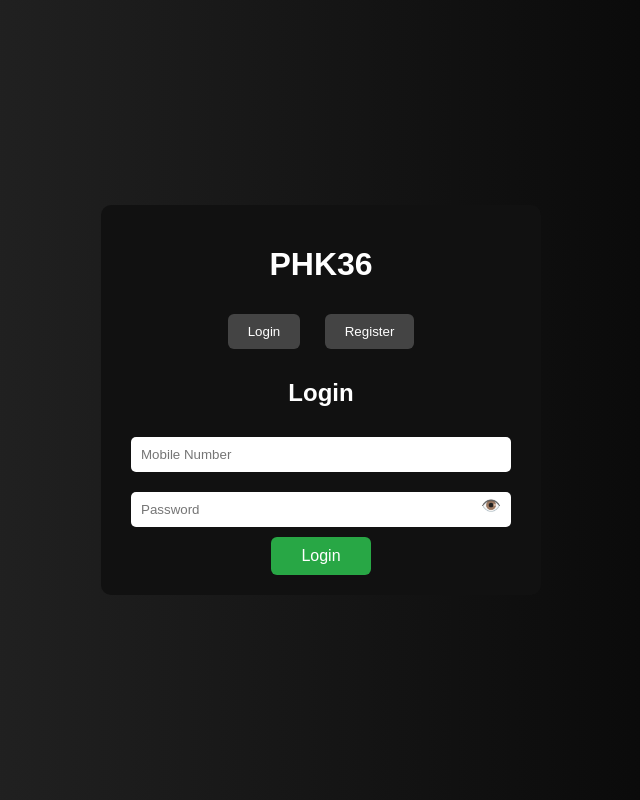
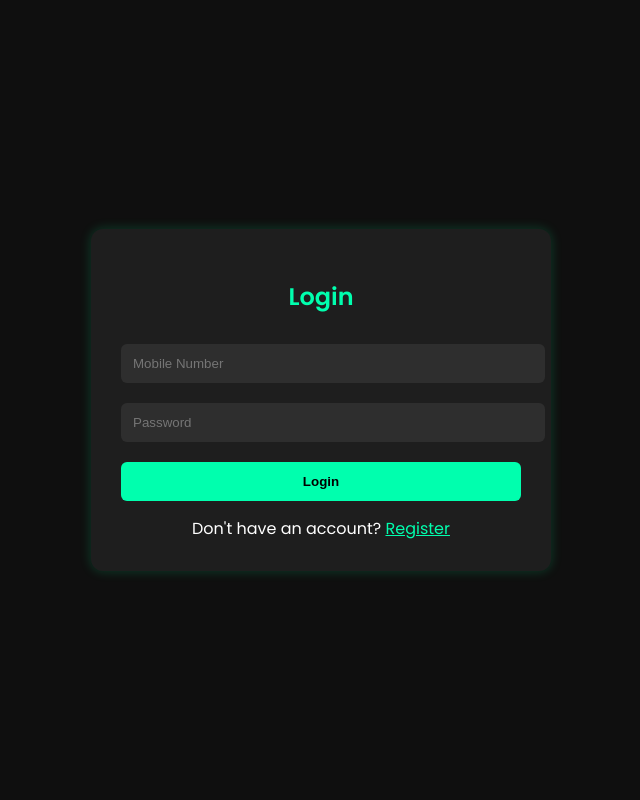
Before and after one commit to PHK36/PHK36, a plain HTML site: page index.html in a window 1280 px wide. Shown: the whole page, without its empty margins (319-959 px from the left). Drawn offline with Linux system fonts and the light colour scheme.

Commit message:
Update index.html

```diff
--- a/index.html
+++ b/index.html
@@ -1,40 +1,100 @@
 <!DOCTYPE html>
 <html lang="en">
 <head>
-  <meta charset="UTF-8" />
-  <meta name="viewport" content="width=device-width, initial-scale=1.0"/>
-  <title>PHK36 - Login/Register</title>
-  <link rel="stylesheet" href="style.css"/>
+  <meta charset="UTF-8">
+  <meta name="viewport" content="width=device-width, initial-scale=1">
+  <title>PHK36 - Login / Register</title>
+  <link href="https://fonts.googleapis.com/css2?family=Poppins:wght@400;600&display=swap" rel="stylesheet">
+  <style>
+    body {
+      font-family: 'Poppins', sans-serif;
+      background: #0f0f0f;
+      color: white;
+      margin: 0;
+      padding: 0;
+      display: flex;
+      justify-content: center;
+      align-items: center;
+      height: 100vh;
+    }
+    .container {
+      background: #1e1e1e;
+      padding: 30px;
+      border-radius: 12px;
+      width: 90%;
+      max-width: 400px;
+      box-shadow: 0 0 12px rgba(0, 255, 150, 0.2);
+    }
+    h2 {
+      text-align: center;
+      margin-bottom: 20px;
+      color: #00ffae;
+    }
+    input {
+      width: 100%;
+      padding: 12px;
+      margin: 10px 0;
+      border: none;
+      border-radius: 6px;
+      background: #2e2e2e;
+      color: white;
+    }
+    button {
+      width: 100%;
+      padding: 12px;
+      margin-top: 10px;
+      background: #00ffae;
+      border: none;
+      color: #000;
+      font-weight: bold;
+      border-radius: 6px;
+      cursor: pointer;
+    }
+    .toggle {
+      text-align: center;
+      margin-top: 15px;
+    }
+    .toggle a {
+      color: #00ffae;
+      cursor: pointer;
+      text-decoration: underline;
+    }
+  </style>
 </head>
 <body>
+
   <div class="container">
-    <h1>PHK36</h1>
-    <div class="form-toggle">
-      <button id="showLogin">Login</button>
-      <button id="showRegister">Register</button>
+    <h2 id="form-title">Login</h2>
+    <form id="authForm">
+      <input type="tel" id="mobile" placeholder="Mobile Number" required />
+      <input type="password" id="password" placeholder="Password" required />
+      <button type="submit" id="submitBtn">Login</button>
+    </form>
+    <div class="toggle">
+      <span id="toggleText">Don't have an account? <a onclick="toggleForm()">Register</a></span>
     </div>
-
-    <form id="loginForm" class="form">
-      <h2>Login</h2>
-      <input type="tel" id="loginPhone" placeholder="Mobile Number" required />
-      <div class="password-wrapper">
-        <input type="password" id="loginPassword" placeholder="Password" required />
-        <span class="toggle-eye" onclick="togglePassword('loginPassword')">👁️</span>
-      </div>
-      <button type="submit">Login</button>
-    </form>
-
-    <form id="registerForm" class="form hidden">
-      <h2>Register</h2>
-      <input type="tel" id="registerPhone" placeholder="Mobile Number" required />
-      <div class="password-wrapper">
-        <input type="password" id="registerPassword" placeholder="Password" required />
-        <span class="toggle-eye" onclick="togglePassword('registerPassword')">👁️</span>
-      </div>
-      <button type="submit">Register</button>
-    </form>
   </div>
 
-  <script src="app.js"></script>
+  <script>
+    let isLogin = true;
+
+    function toggleForm() {
+      isLogin = !isLogin;
+      document.getElementById('form-title').innerText = isLogin ? 'Login' : 'Register';
+      document.getElementById('submitBtn').innerText = isLogin ? 'Login' : 'Register';
+      document.getElementById('toggleText').innerHTML = isLogin
+        ? `Don't have an account? <a onclick="toggleForm()">Register</a>`
+        : `Already have an account? <a onclick="toggleForm()">Login</a>`;
+    }
+
+    document.getElementById('authForm').addEventListener('submit', function(e) {
+      e.preventDefault();
+      const mobile = document.getElementById('mobile').value;
+      const password = document.getElementById('password').value;
+      alert((isLogin ? 'Logging in' : 'Registering') + ' with mobile: ' + mobile);
+      // Firebase auth code will go here
+    });
+  </script>
+
 </body>
 </html>
```
